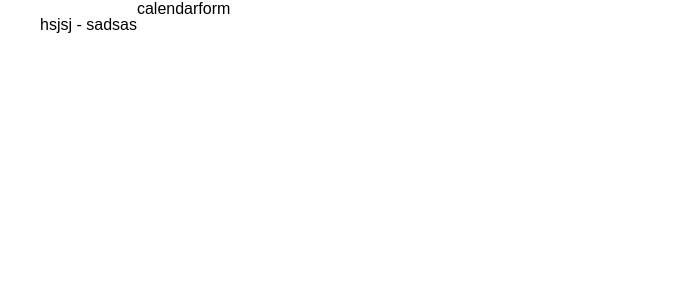
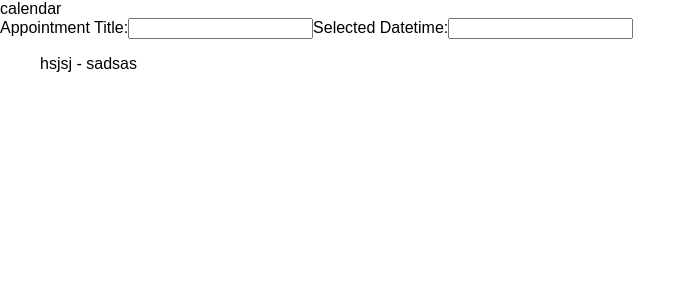
Before and after one commit to adarshnanwani/react-calendar, a React app: page / in a window 1280 px wide. Shown: the top 300 px of the page, without its empty margins (0-696 px from the left). Built offline with nearby package versions, Linux system fonts and the light colour scheme.

Commit message:
Adding the basic form

```diff
--- a/src/components/NewAppointment/Form/Form.js
+++ b/src/components/NewAppointment/Form/Form.js
@@ -1,9 +1,14 @@
 import React from 'react';
 
 const form = (props) => {
-    return(
-        <span>form</span>
-    )
+    return (
+        <div>
+            <label>Appointment Title:</label>
+            <input type="text" />
+            <label>Selected Datetime:</label>
+            <input type="text" readOnly />
+        </div>
+    );
 }
 
 export default form;
```
